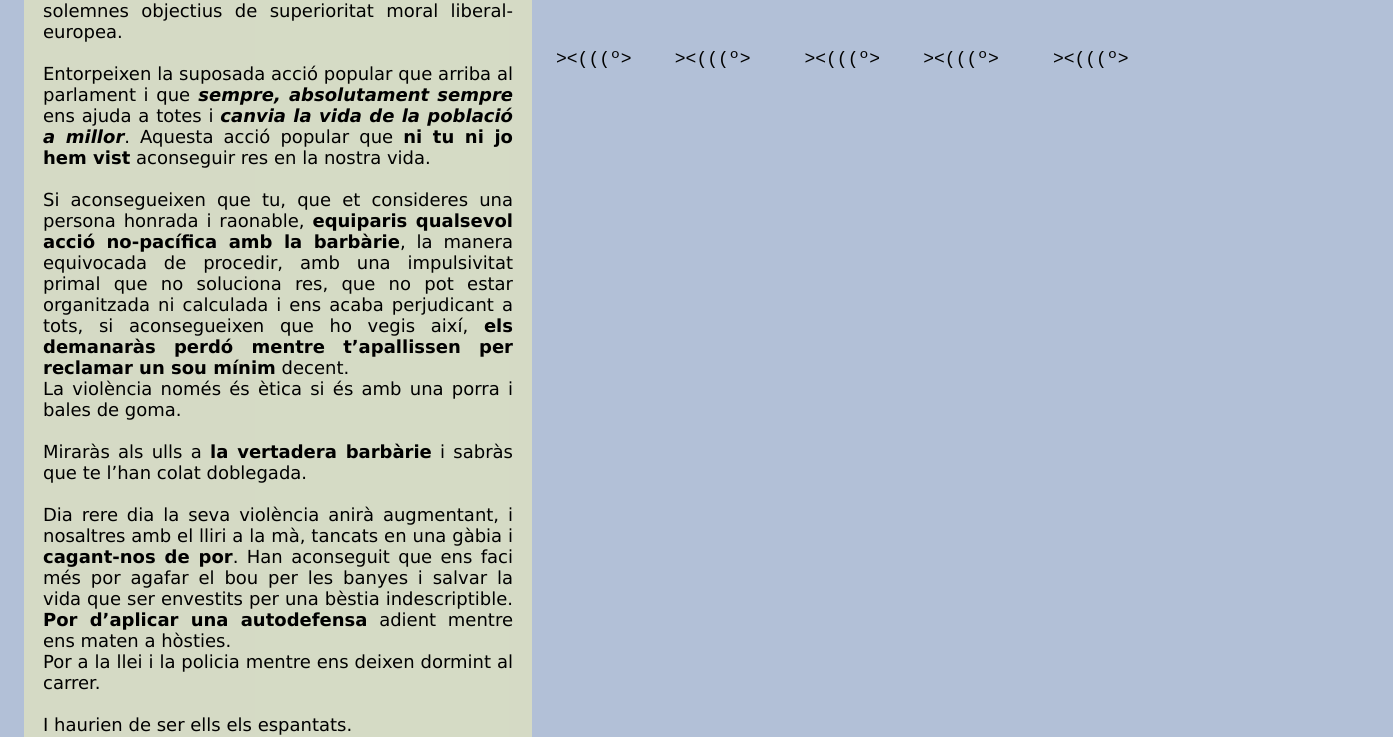
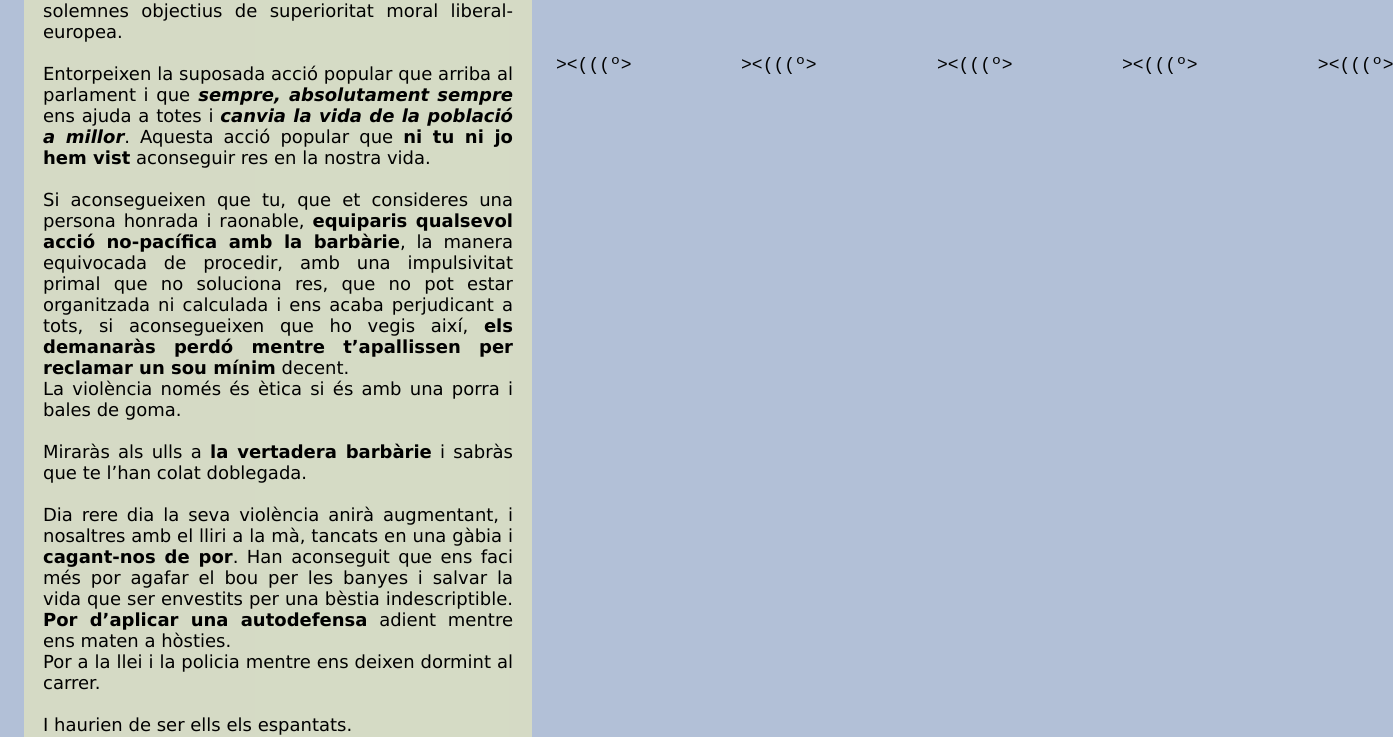
Before and after one commit to moiotuka/blog, a plain HTML site: page index.html in a window 1280 px wide. Shown: the part 6493-7230 px from the top of the page, 1393 px wide, since content can reach past the window. Drawn offline with Linux system fonts and the light colour scheme.

```diff
--- a/index.html
+++ b/index.html
@@ -503,7 +503,6 @@ Digues-me un sol dret aconseguit pels treballadors de forma pacífica. Digues-me
 
     </div id="article3"> <br> <br>
 <br>
-<p>><(((º>    ><(((º>     ><(((º>    ><(((º>     ><(((º></p>
     </section>
 
     <section class="images">
@@ -565,7 +564,7 @@ Digues-me un sol dret aconseguit pels treballadors de forma pacífica. Digues-me
         </figcaption>
       </figure>
 <br> <pre>
-<p>><(((º>    ><(((º>     ><(((º>    ><(((º>     ><(((º></p></pre>
+<p>><(((º>  ㅤㅤㅤㅤ  ><(((º>  ㅤㅤㅤㅤ   ><(((º>  ㅤㅤㅤㅤ  ><(((º>   ㅤㅤㅤㅤ  ><(((º></p></pre>
 
 
 
```
